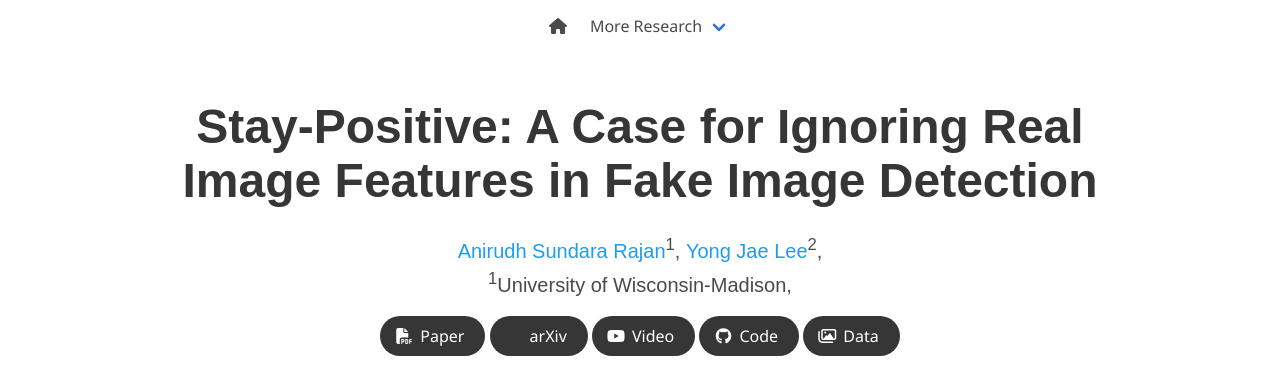
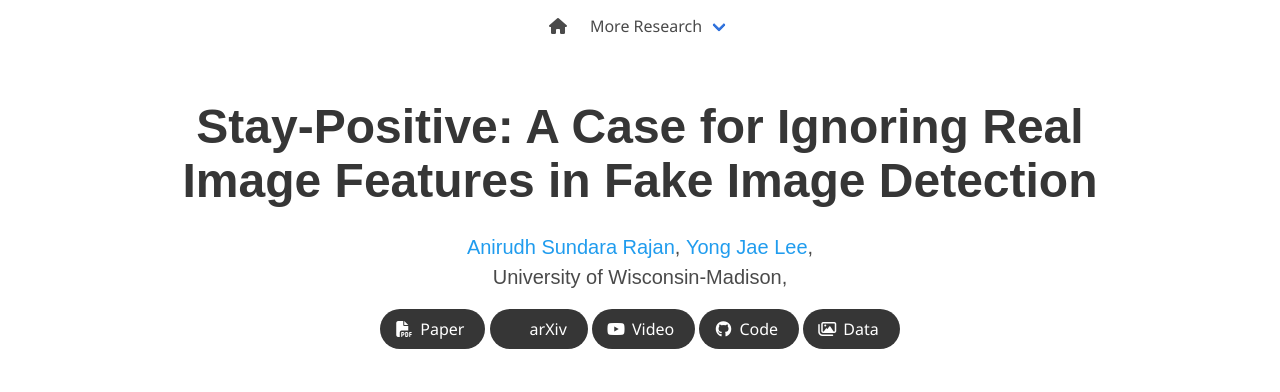
Before and after one commit to AniSundar18/Stay-Positive, a plain HTML site: page index.html in a window 1280 px wide. Shown: the top 392 px of the page. Drawn offline with nearby package versions, Linux system fonts and the light colour scheme; some icons are missing; a web font is replaced by a local one.

Commit message:
Update index.html

```diff
--- a/index.html
+++ b/index.html
@@ -91,16 +91,17 @@
           <h1 class="title is-1 publication-title">Stay-Positive: A Case for Ignoring Real Image Features in Fake Image Detection</h1>
           <div class="is-size-5 publication-authors">
             <span class="author-block">
-              <a href="https://anisundar18.github.io">Anirudh Sundara Rajan</a><sup>1</sup>,</span>
+              <a href="https://anisundar18.github.io">Anirudh Sundara Rajan</a>,
             </span>
             <span class="author-block">
-              <a href="https://pages.cs.wisc.edu/~yongjaelee/?locale=zh-cn">Yong Jae Lee</a><sup>2</sup>,</span>
+              <a href="https://pages.cs.wisc.edu/~yongjaelee/?locale=zh-cn">Yong Jae Lee</a>,
             </span>
           </div>
 
           <div class="is-size-5 publication-authors">
-            <span class="author-block"><sup>1</sup>University of Wisconsin-Madison,</span>
+            <span class="author-block">University of Wisconsin-Madison,</span>
           </div>
+
 
           <div class="column has-text-centered">
             <div class="publication-links">
```
